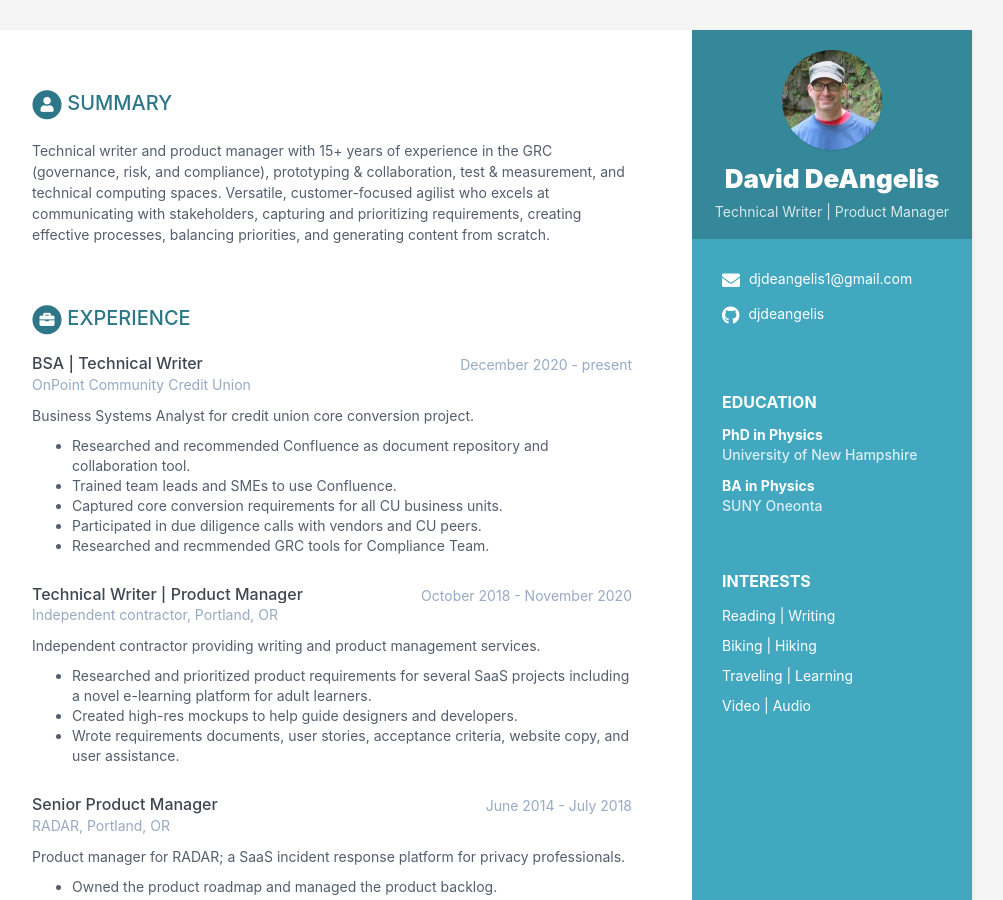
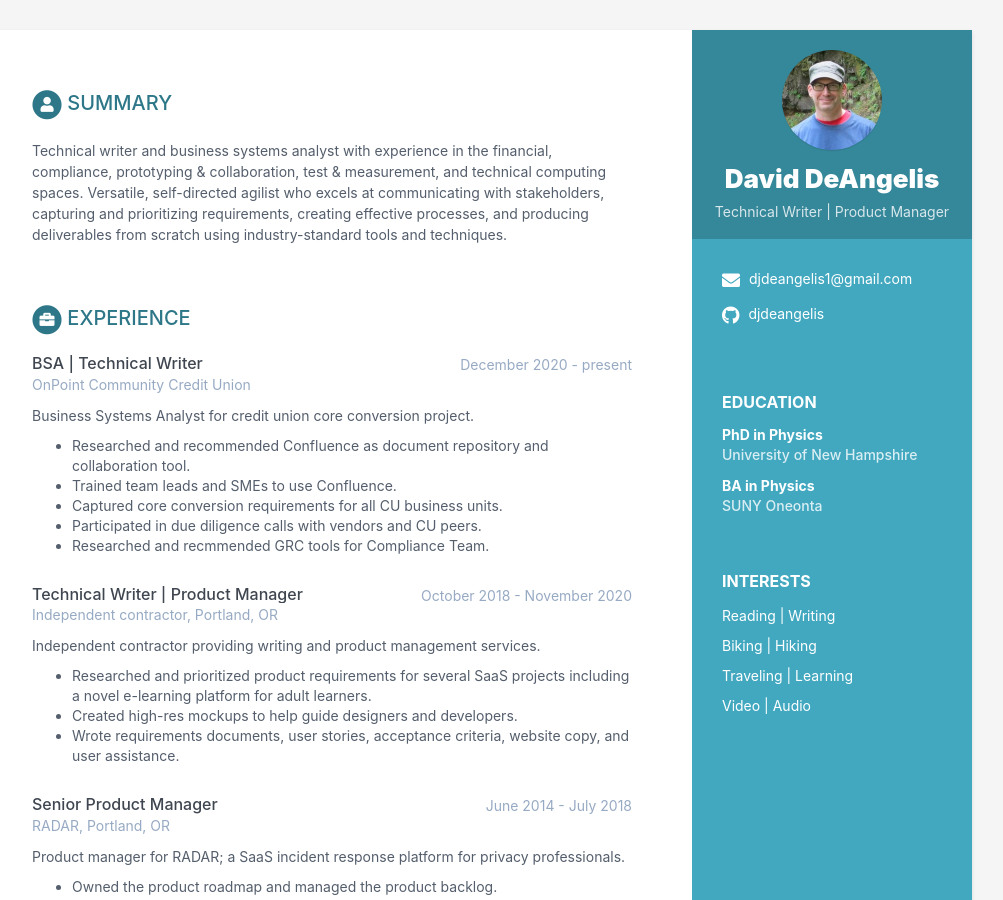
Before and after one commit to djdeangelis/djdeangelis.github.io, a Jekyll site: the page built from index.html, in a window 1280 px wide and 900 px high. Shown: the whole window, without its empty margins (168-1171 px from the left). Built offline with Jekyll 4.4.1, drawn with Linux system fonts in a browser that asks for light colours.

Commit message:
Update yml file

```diff
--- a/_data/data.yml
+++ b/_data/data.yml
@@ -45,10 +45,10 @@ sidebar:
 career-profile:
     title: Summary
     summary: |
-      Technical writer and product manager with 15+ years of experience in the GRC (governance, risk,
-      and compliance), prototyping & collaboration, test & measurement, and technical computing spaces. Versatile,
-      customer-focused agilist who excels at communicating with stakeholders, capturing and prioritizing requirements,
-      creating effective processes, balancing priorities, and generating content from scratch.
+      Technical writer and business systems analyst with experience in the financial, compliance, prototyping & collaboration,
+      test & measurement, and technical computing spaces. Versatile, self-directed agilist who excels at communicating with
+      stakeholders, capturing and prioritizing requirements, creating effective processes, and producing deliverables from
+      scratch using industry-standard tools and techniques.
 
 education:
     - degree: PhD in Physics
```
